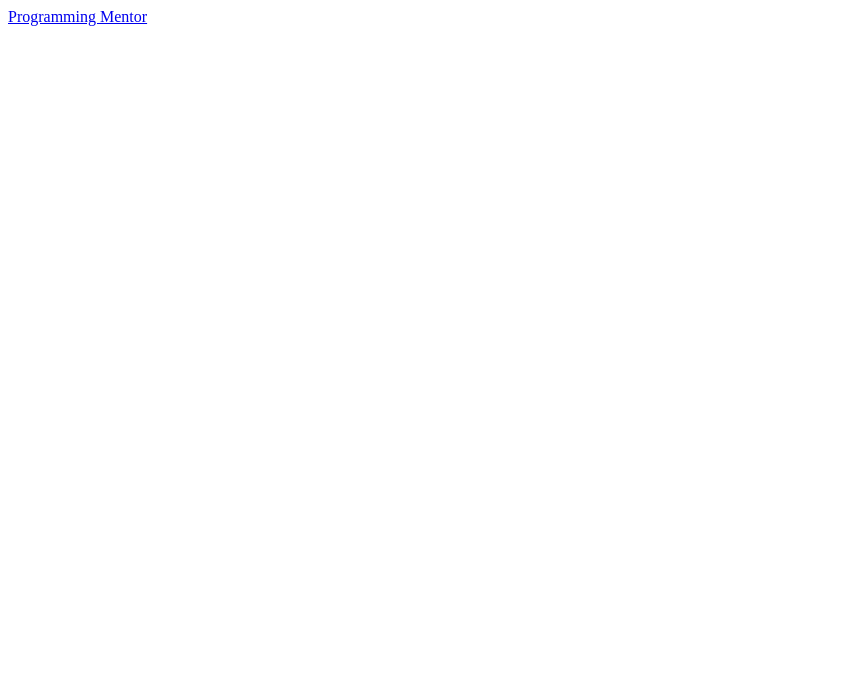
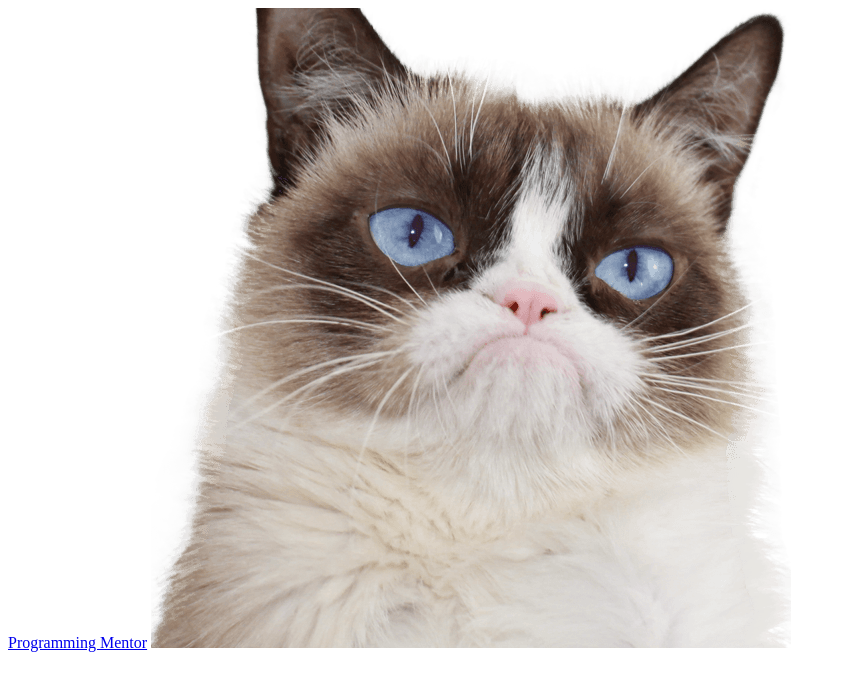
Before and after one commit to koldovsky/lv255-html-01, a plain HTML site: page index.html in a window 1280 px wide. Shown: the whole page, without its empty margins (0-844 px from the left). Drawn offline with Linux system fonts and the light colour scheme.

Commit message:
Added picture of a cat

```diff
--- a/index.html
+++ b/index.html
@@ -6,5 +6,6 @@
 </head>
 <body>
     <a href="http://programmingmentor.com">Programming Mentor</a>
+    <img src="img/cat.png" alt="Cat">
 </body>
 </html>
```
Also changed, not shown: img/cat.png (added).
